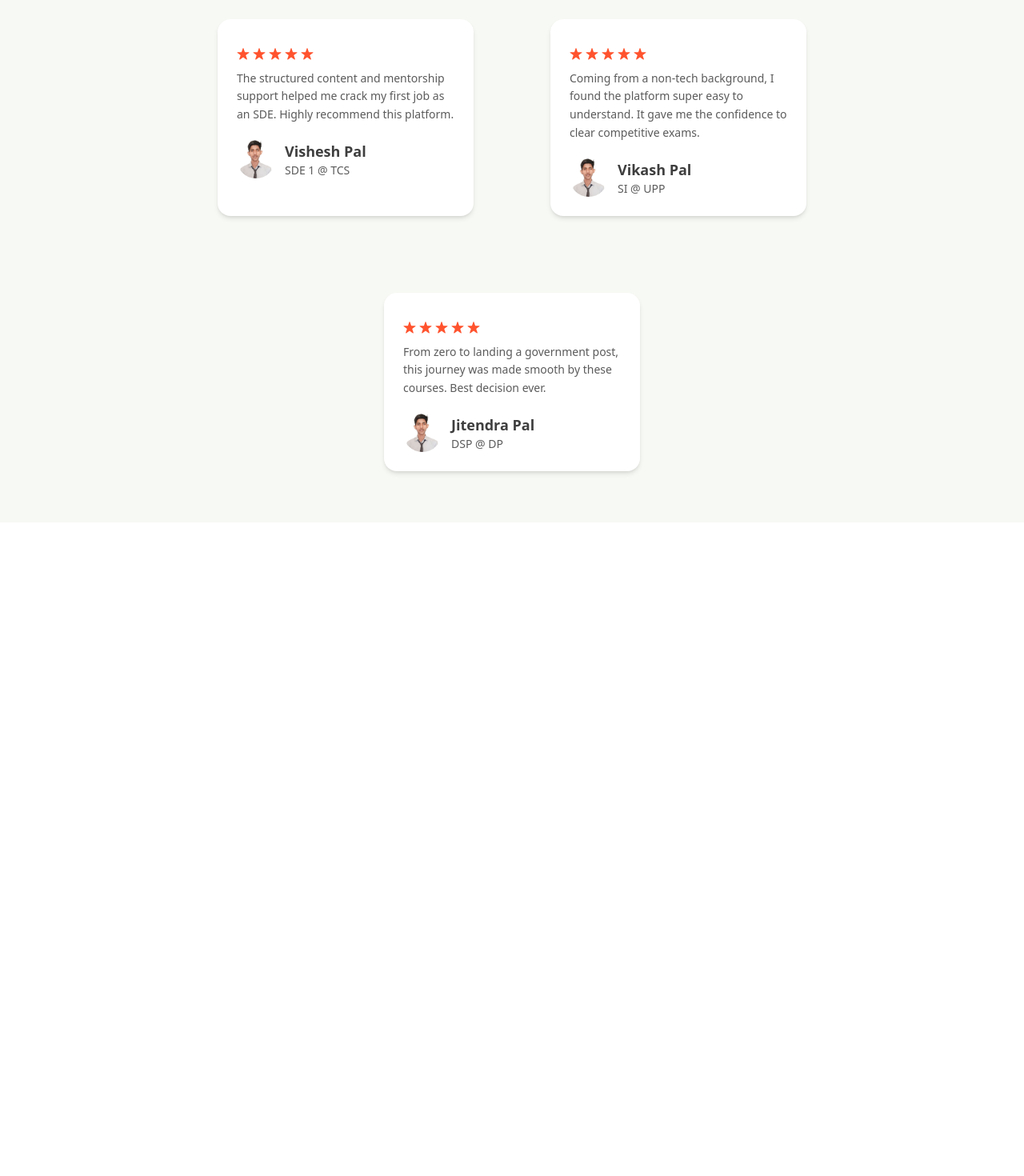
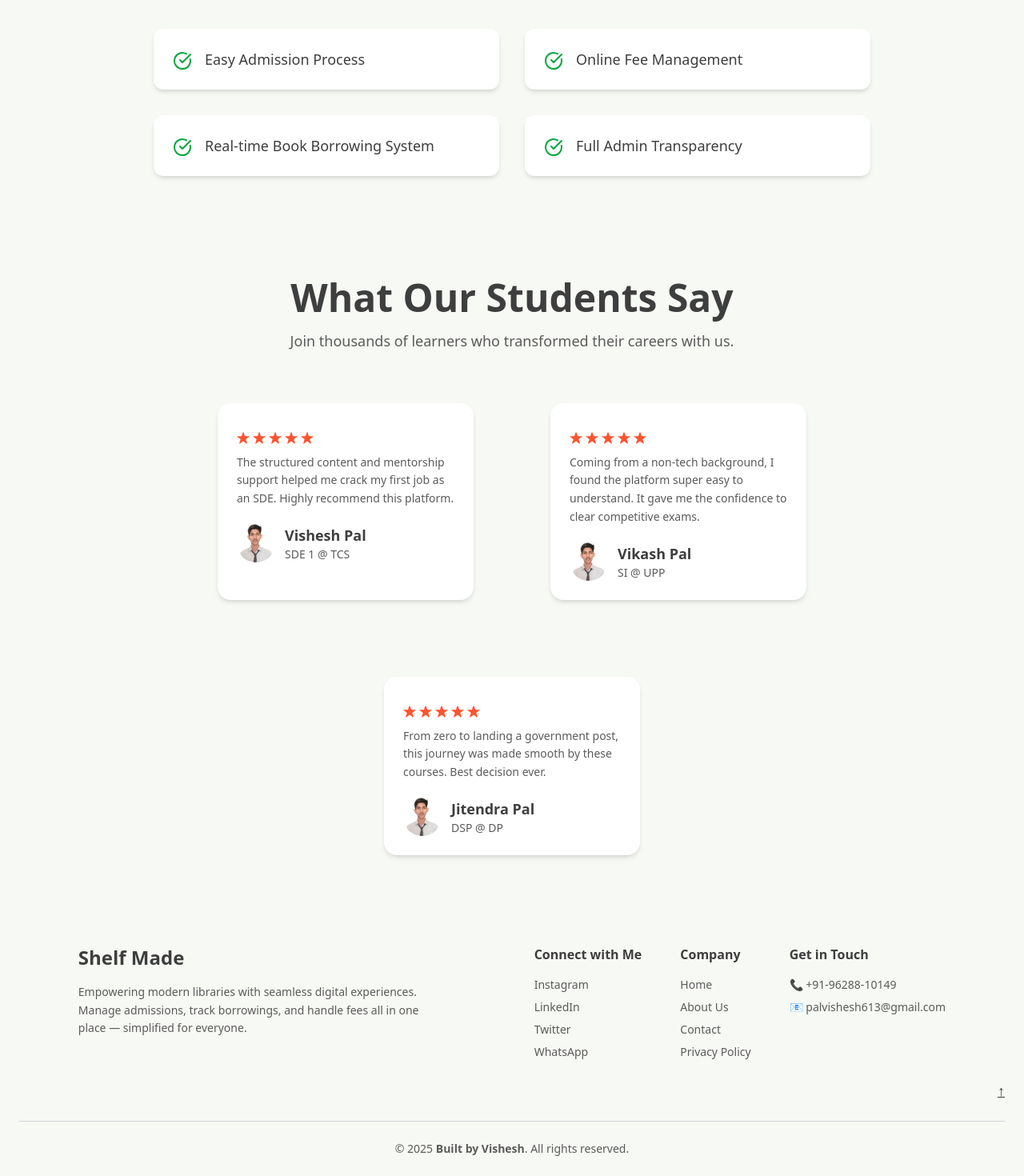
Before and after one commit to VISHESHPAL/ShelfMade-Library, a React (Vite) app in the folder Frontend/: page / in a window 1280 px wide. Shown: the part 2491-3961 px from the top of the page at 80% size. Before the commit the page ends 3144 px from the top, so only its background shows below. Built offline with nearby package versions, Linux system fonts and the light colour scheme.

Commit message:
competed the home page of the web app

```diff
--- a/Frontend/package.json
+++ b/Frontend/package.json
@@ -12,6 +12,7 @@
   "dependencies": {
     "@tailwindcss/vite": "^4.1.11",
     "axios": "^1.11.0",
+    "lucide-react": "^0.526.0",
     "react": "^19.1.0",
     "react-dom": "^19.1.0",
     "react-hot-toast": "^2.5.2",
--- /dev/null
+++ b/Frontend/src/components/Footer.jsx
@@ -0,0 +1,145 @@
+import React from "react";
+
+const Footer = () => {
+  const scrollToTop = () => {
+    window.scrollTo({ top: 0, behavior: "smooth" });
+  };
+
+  return (
+    <footer className="bg-[#f7f9f4] text-[#5b5b5b] pt-12 pb-6 px-6 ">
+      <div className="flex flex-col md:flex-row justify-evenly items-start gap-12">
+        {/* Brand Section */}
+        <div className="md:max-w-md">
+          <h1 className="text-2xl font-bold text-[#3e3e3e] mb-4">Shelf Made</h1>
+          <p className="text-sm leading-relaxed">
+            Empowering modern libraries with seamless digital experiences.
+            Manage admissions, track borrowings, and handle fees all in one
+            place — simplified for everyone.
+          </p>
+        </div>
+
+        {/* Navigation and Contact Sections */}
+        <div className="flex flex-col sm:flex-row gap-12">
+          {/* Social Links */}
+          <div>
+            <h2 className="text-[#3e3e3e] font-semibold mb-4">
+              Connect with Me
+            </h2>
+            <ul className="text-sm space-y-2">
+              <li>
+                <a
+                  href="https://www.instagram.com/the_vishesh_001/"
+                  target="_blank"
+                  rel="noopener noreferrer"
+                  className="hover:text-black cursor-pointer"
+                >
+                  Instagram
+                </a>
+              </li>
+              <li>
+                <a
+                  href="https://www.linkedin.com/in/vishesh-pal-88831a2a6/"
+                  target="_blank"
+                  rel="noopener noreferrer"
+                  className="hover:text-black cursor-pointer"
+                >
+                  LinkedIn
+                </a>
+              </li>
+              <li>
+                <a
+                  href="https://x.com/Visheshpal001"
+                  target="_blank"
+                  rel="noopener noreferrer"
+                  className="hover:text-black cursor-pointer"
+                >
+                  Twitter
+                </a>
+              </li>
+              <li>
+                <a
+                  href="https://wa.me/919628810149"
+                  target="_blank"
+                  rel="noopener noreferrer"
+                  className="hover:text-black cursor-pointer"
+                >
+                  WhatsApp
+                </a>
+              </li>
+            </ul>
+          </div>
+
+          {/* Company Links */}
+          <div>
+            <h2 className="text-[#3e3e3e] font-semibold mb-4">Company</h2>
+            <ul className="text-sm space-y-2">
+              <li>
+                <button onClick={scrollToTop} className="hover:text-black cursor-pointer">
+                  Home
+                </button>
+              </li>
+              <li>
+                <button onClick={scrollToTop} className="hover:text-black cursor-pointer">
+                  About Us
+                </button>
+              </li>
+              <li>
+                <button onClick={scrollToTop} className="hover:text-black cursor-pointer">
+                  Contact
+                </button>
+              </li>
+              <li>
+                <button onClick={scrollToTop} className="hover:text-black cursor-pointer">
+                  Privacy Policy
+                </button>
+              </li>
+            </ul>
+          </div>
+
+          {/* Contact Info */}
+          <div>
+            <h2 className="text-[#3e3e3e] font-semibold mb-4">Get in Touch</h2>
+            <ul className="text-sm space-y-2">
+              <li>
+                📞{" "}
+                <a href="tel:+919628810149" className="hover:text-black ">
+                  +91-96288-10149
+                </a>
+              </li>
+              <li>
+                📧{" "}
+                <a
+                  href="mailto:palvishesh613@gmail.com"
+                  className="hover:text-black "
+                >
+                  palvishesh613@gmail.com
+                </a>
+              </li>
+            </ul>
+          </div>
+        </div>
+      </div>
+
+      {/* Scroll to Top */}
+      <div className="text-right mt-6">
+        <button
+          onClick={scrollToTop}
+          className="text-lg font-medium text-[#3e3e3e] hover:text-black underline cursor-pointer"
+          aria-label="Scroll to top"
+        >
+          ↑
+        </button>
+      </div>
+
+      <hr className="my-6 border-gray-300" />
+
+      {/* Copyright */}
+      <p className="text-center text-xs md:text-sm">
+        © {new Date().getFullYear()} <strong>Built by Vishesh</strong>. All
+        rights reserved.
+      </p>
+    </footer>
+  );
+};
+
+export default Footer;
--- /dev/null
+++ b/Frontend/src/components/WhyUseApp.jsx
@@ -0,0 +1,36 @@
+import React from "react";
+import { CheckCircle } from "lucide-react";
+
+const features = [
+  "Easy Admission Process",
+  "Online Fee Management",
+  "Real-time Book Borrowing System",
+  "Full Admin Transparency",
+];
+
+const WhyUseApp = () => {
+  return (
+    <section className="bg-[#f7f9f4] py-16 px-6 md:px-20 text-center">
+      <h1 className="text-4xl md:text-5xl font-extrabold text-[#3e3e3e] mb-4">
+        Why Use This Library ?
+      </h1>
+      <p className="text-[#5b5b5b] text-lg max-w-3xl mx-auto">
+        Experience the future of library management with modern features that streamline operations and offer a smooth experience for both students and admins.
+      </p>
+
+      <div className="mt-12 grid grid-cols-1 md:grid-cols-2 gap-8 max-w-4xl mx-auto text-left">
+        {features.map((feature, index) => (
+          <div
+            key={index}
+            className="flex items-start gap-4 bg-white rounded-xl p-6 shadow-md hover:shadow-lg transition duration-300"
+          >
+            <CheckCircle className="text-green-600 mt-1" size={24} />
+            <p className="text-lg text-[#3e3e3e] font-medium">{feature}</p>
+          </div>
+        ))}
+      </div>
+    </section>
+  );
+};
+
+export default WhyUseApp;
--- a/Frontend/src/pages/users/Home.jsx
+++ b/Frontend/src/pages/users/Home.jsx
@@ -3,6 +3,8 @@ import HeroSection from '../../components/HeroSection'
 import AboutUs from '../../components/AboutUs'
 import AvailableBooks from '../../components/BookSection'
 import Testimonails from '../../components/Testimonails'
+import WhyUseApp from '../../components/WhyUseApp'
+import Footer from '../../components/Footer'
 
 const Home = () => {
   return (
@@ -10,7 +12,10 @@ const Home = () => {
       <HeroSection />
       <AboutUs />
       <AvailableBooks />
+       <WhyUseApp/>
       <Testimonails />
+      <Footer/>
+
     </div>
   )
 }
```
Also changed, not shown: 1 other file (tests, documents, lock files or other folders).
